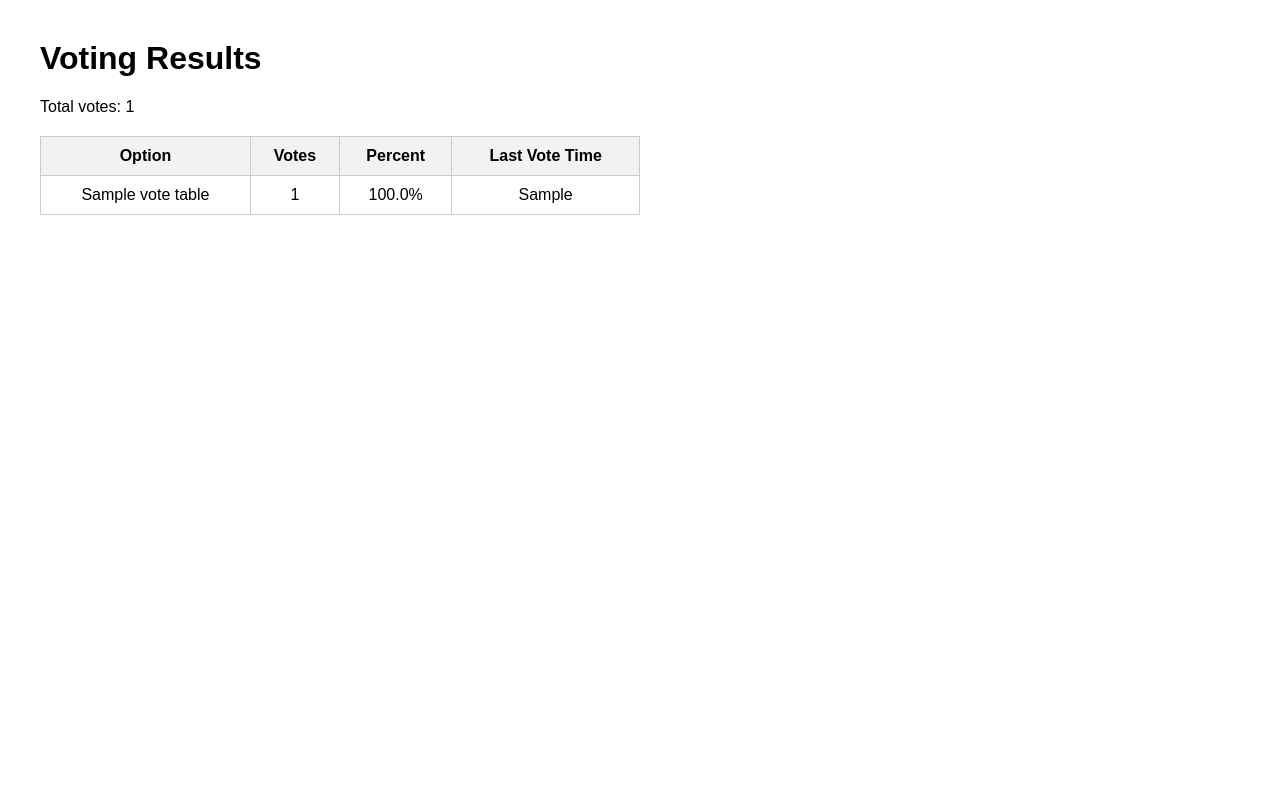
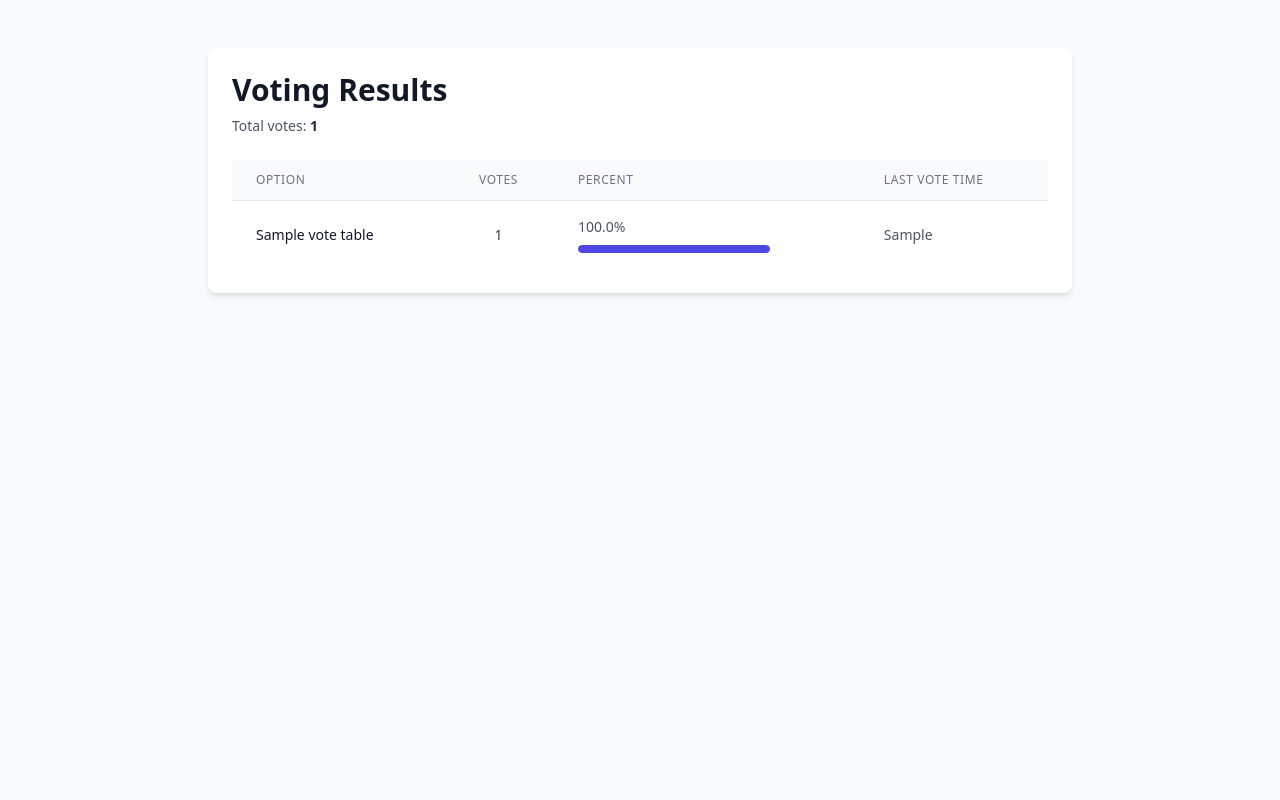
Before and after one commit to zaxon-b/7403-microserver-voting-app, a Flask app: page / in a window 1280 px wide. Run offline with Flask 3, Linux system fonts and the light colour scheme; a database or web service that is not in the repository returns one stand-in record (values such as "Sample title"); some libraries are stand-ins or nearby versions.

```diff
--- a/result_app/app.py
+++ b/result_app/app.py
@@ -5,7 +5,7 @@ import os
 app = Flask(__name__)
 
 # 从环境变量中读取数据库配置
-DB_HOST = os.getenv("DB_HOST", "db")
+DB_HOST = os.getenv("DB_HOST", "127.0.0.1")
 DB_NAME = os.getenv("DB_NAME", "votes-db")
 DB_USER = os.getenv("DB_USER", "appuser")
 DB_PASS = os.getenv("DB_PASS", "123456")
--- a/result_app/templates/results.html
+++ b/result_app/templates/results.html
@@ -1,32 +1,53 @@
 <!DOCTYPE html>
-<html>
+<html lang="en">
 <head>
+  <meta charset="utf-8" />
+  <meta name="viewport" content="width=device-width, initial-scale=1" />
   <title>Voting Results</title>
-  <style>
-    body { font-family: Arial, sans-serif; margin: 40px; }
-    table { border-collapse: collapse; width: 50%; margin-top: 20px; }
-    th, td { border: 1px solid #ccc; padding: 10px; text-align: center; }
-    th { background-color: #f2f2f2; }
-  </style>
+  <!-- Tailwind Play CDN - convenient for development -->
+  <script src="https://cdn.tailwindcss.com"></script>
 </head>
-<body>
-  <h1>Voting Results</h1>
-  <p>Total votes: {{ total }}</p>
-  <table>
+<body class="bg-gray-50 min-h-screen py-12">
+  <div class="max-w-4xl mx-auto px-4">
+    <div class="bg-white shadow-md rounded-lg overflow-hidden">
+      <div class="p-6">
+        <h1 class="text-3xl font-extrabold text-gray-900">Voting Results</h1>
+        <p class="mt-2 text-sm text-gray-600">Total votes: <span class="font-semibold text-gray-800">{{ total }}</span></p>
+
+        <div class="mt-6 overflow-x-auto">
+          <table class="min-w-full divide-y divide-gray-200">
+            <thead class="bg-gray-50">
               <tr>
-      <th>Option</th>
-      <th>Votes</th>
-      <th>Percent</th>
-      <th>Last Vote Time</th>
+                <th class="px-6 py-3 text-left text-xs font-medium text-gray-500 uppercase tracking-wider">Option</th>
+                <th class="px-6 py-3 text-center text-xs font-medium text-gray-500 uppercase tracking-wider">Votes</th>
+                <th class="px-6 py-3 text-left text-xs font-medium text-gray-500 uppercase tracking-wider">Percent</th>
+                <th class="px-6 py-3 text-left text-xs font-medium text-gray-500 uppercase tracking-wider">Last Vote Time</th>
               </tr>
+            </thead>
+            <tbody class="bg-white divide-y divide-gray-200">
               {% for row in data %}
-      <tr>
-        <td>{{ row.name }}</td>
-        <td>{{ row.num }}</td>
-        <td>{{ row.percent }}</td>
-        <td>{{ row.last }}</td>
+              <tr class="hover:bg-gray-50">
+                <td class="px-6 py-4 whitespace-nowrap">
+                  <div class="text-sm font-medium text-gray-900">{{ row.name }}</div>
+                </td>
+                <td class="px-6 py-4 text-center whitespace-nowrap text-sm text-gray-700">{{ row.num }}</td>
+                <td class="px-6 py-4 whitespace-nowrap">
+                  <div class="flex items-center space-x-3">
+                    <div class="text-sm text-gray-600">{{ row.percent }}</div>
+                  </div>
+                  <div class="mt-2 w-48 bg-gray-200 rounded-full h-2 overflow-hidden">
+                    <!-- assume row.percent is like '50%' so we can use it directly for width -->
+                    <div class="bg-indigo-600 h-2 rounded-full" style="width: {{ row.percent }};"></div>
+                  </div>
+                </td>
+                <td class="px-6 py-4 whitespace-nowrap text-sm text-gray-600">{{ row.last }}</td>
               </tr>
               {% endfor %}
+            </tbody>
           </table>
+        </div>
+      </div>
+    </div>
+  </div>
 </body>
 </html>
--- a/voting_app/templates/index.html
+++ b/voting_app/templates/index.html
@@ -43,7 +43,7 @@
 
       // gather form data
       const formData = new FormData();
-      const option = e.submitter && e.submitter.id === 'catsBtn' ? 'cats' : 'dogs';
+      const option = e.submitter && e.submitter.id === 'catsBtn' ? "0" : "1";
       formData.append('option', option);
 
       // show loading
```
Also changed, not shown: voting_app/app.py (+13 -2 lines). Lines whose indentation alone changed are shown as unchanged.
